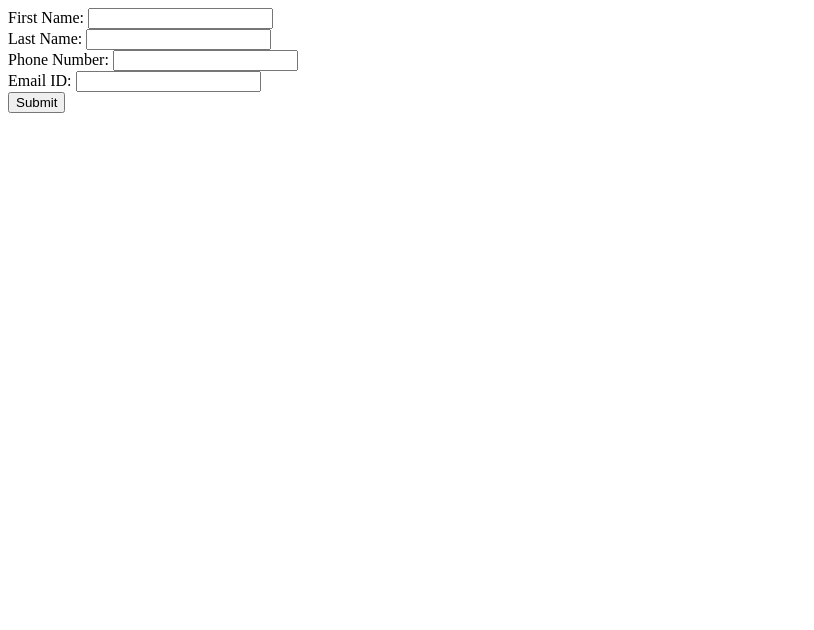
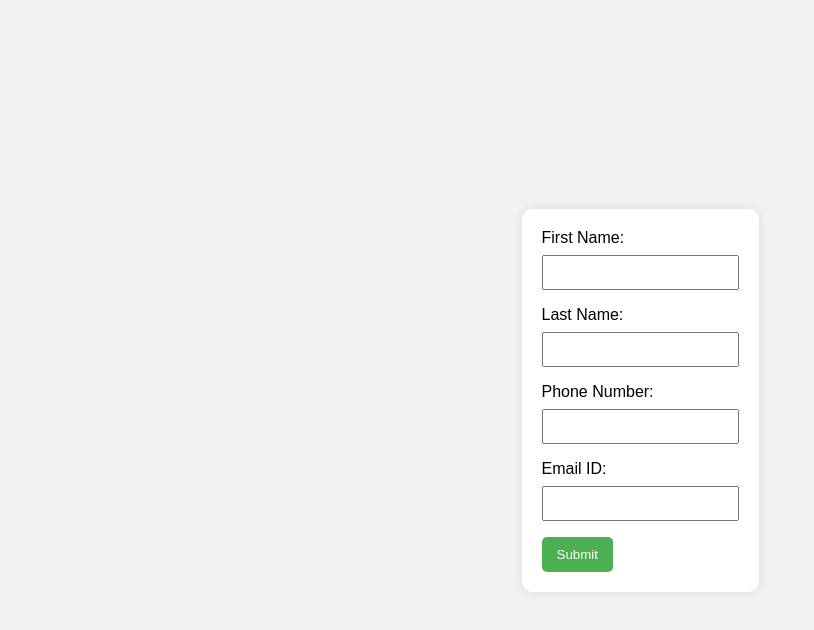
Before and after one commit to acciojob/form-login-2-trishaSolanki, a website: page main.html in a window 1280 px wide. Shown: the whole page, without its empty margins (0-814 px from the left). Drawn offline with Linux system fonts and the light colour scheme.

Commit message:
created a submission

```diff
--- a/main.html
+++ b/main.html
@@ -10,19 +10,19 @@
 	<!-- the entire body must be written by student -->
 	<form id="form" action="/submit_form" method="post">
     <!-- Text Input -->
-    <label for="name">First Name:</label>
-    <input type="John" id="name" name="name" required><br>
+    <label for="firstName">First Name:</label>
+    <input type="text" id="firstName" name="FirstName" required><br>
 
 		 <label for="lastName">Last Name:</label>
-    <input type="Doe" id="lastName" name="lastName" required><br>
+    <input type="text" id="lastName" name="lastName" required><br>
 
     <!-- Password Input -->
     <label for="phoneNumber">Phone Number:</label>
-    <input type="1234567890" id="phoneNumber" name="phoneNumber" required><br>
+    <input type="tel" id="phoneNumber" name="phoneNumber" required><br>
 
 		<!-- Email Input -->
     <label for="email">Email ID:</label>
-    <input type="john.doe@gmail.com" id="email" name="email" required><br>
+    <input type="email" id="email" name="email" required><br>
 
 
 
--- a/script.js
+++ b/script.js
@@ -1,7 +1,14 @@
 //your JS code here. If required.
-function submitForm(){
+function submitForm() {
+        var firstName = document.getElementById("firstName").value;
+        var lastName = document.getElementById("lastName").value;
+        var phoneNumber = document.getElementById("phoneNumber").value;
+        var email = document.getElementById("email").value;
 
-alert("Form submitted!");
-Document.getElementById(form).submit();
-}
-//submitForm();
+        var result = "First Name: " + firstName + "\n" +
+                     "Last Name: " + lastName + "\n" +
+                     "Phone Number: " + phoneNumber + "\n" +
+                     "Email ID: " + email;
+
+        alert(result);
+    }
--- a/styles.css
+++ b/styles.css
@@ -1 +1,38 @@
 /*  your css code here. If applicable */
+ body {
+            font-family: Arial, sans-serif;
+            background-color: #f2f2f2;
+            margin: 0;
+            display: flex;
+            justify-content: center;
+            align-items: center;
+            height: 100vh;
+        }
+
+        form {
+            background-color: #ffffff;
+            padding: 20px;
+            border-radius: 10px;
+            box-shadow: 0 0 10px rgba(0, 0, 0, 0.1);
+        }
+
+        label {
+            display: block;
+            margin-bottom: 8px;
+        }
+
+        input {
+            width: 100%;
+            padding: 8px;
+            margin-bottom: 16px;
+            box-sizing: border-box;
+        }
+
+        button {
+            background-color: #4caf50;
+            color: #fff;
+            padding: 10px 15px;
+            border: none;
+            border-radius: 5px;
+            cursor: pointer;
+        }
```
